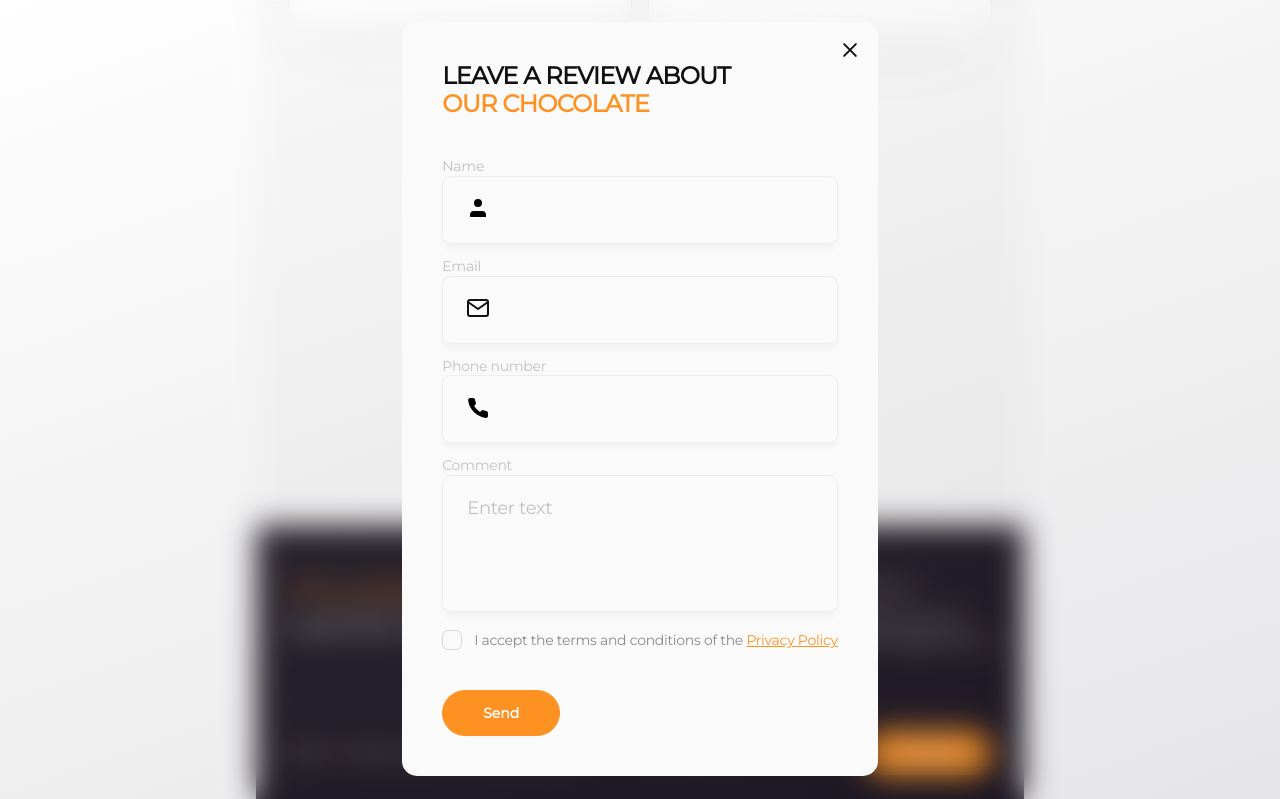
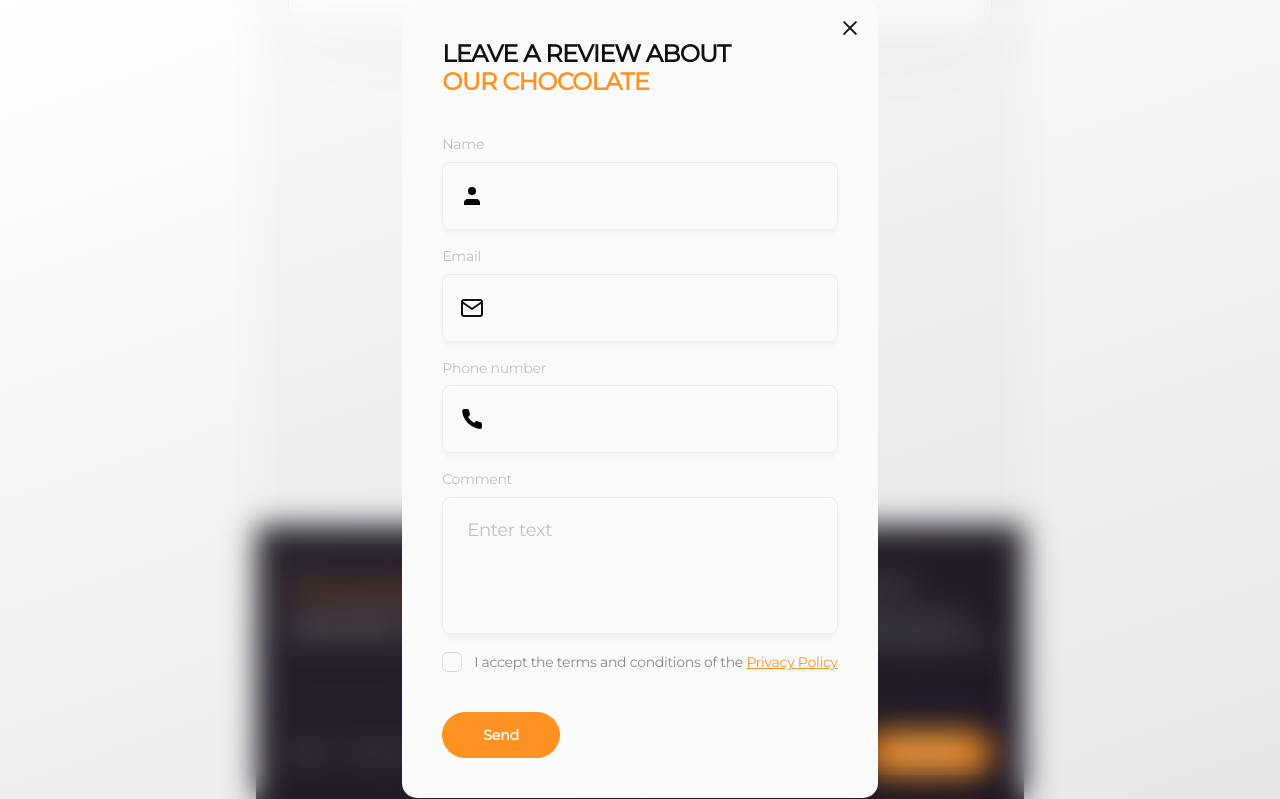
Before and after one commit to Spirit1408/test-site, a plain HTML site: page index.html in a window 1280 px wide. Both pictures are taken after a click on the button "Leave a review". Shown: the part 7333-8132 px from the top of the page. Drawn offline with nearby package versions, Linux system fonts and the light colour scheme.

Commit message:
Update minor fixes

```diff
--- a/css/styles.css
+++ b/css/styles.css
@@ -1060,41 +1060,19 @@ address {
     gap: 14px;
 }
 
-.form-field-item {
-    position: relative;
-}
-
-.form-icon {
-    width: 18px;
-    height: 18px;
-    position: absolute;
-    top: 50%;
-    left: 6%;
-    stroke: #111;
-    pointer-events: none;
-    transition: stroke 250ms cubic-bezier(0.4, 0, 0.2, 1),
-        fill 250ms cubic-bezier(0.4, 0, 0.2, 1);
-}
-
-.form-error {
-    width: 18px;
-    height: 18px;
-    position: absolute;
-    top: 50%;
-    right: 6%;
-    visibility: hidden;
-    opacity: 0;
-    transition: 250ms cubic-bezier(0.4, 0, 0.2, 1);
-}
-
 .field-item-label {
     font-size: 13px;
     color: rgba(64, 64, 64, 0.3);
-    margin-bottom: 4px;
+    display: flex;
+    flex-direction: column;
+    gap: 4px;
+}
+
+.field-item-input{
+    position: relative;
 }
 
 .form-input {
-    display: block;
     width: 100%;
     height: 46px;
     border: 1.5px solid rgba(17, 17, 17, 0.05);
@@ -1110,6 +1088,31 @@ address {
     color: #404040;
 }
 
+.form-icon {
+    width: 18px;
+    height: 18px;
+    position: absolute;
+    top: 50%;
+    left: 18px;
+    transform: translateY(-50%);
+    stroke: #111;
+    pointer-events: none;
+    transition: stroke 250ms cubic-bezier(0.4, 0, 0.2, 1),
+        fill 250ms cubic-bezier(0.4, 0, 0.2, 1);
+}
+
+.form-error {
+    width: 18px;
+    height: 18px;
+    position: absolute;
+    top: 50%;
+    right: 18px;
+    transform: translateY(-50%);
+    visibility: hidden;
+    opacity: 0;
+    transition: 250ms cubic-bezier(0.4, 0, 0.2, 1);
+}
+
 .field-item-label:hover,
 .field-item-label:active,
 .field-item-label:focus {
@@ -1564,28 +1567,29 @@ address {
         margin-bottom: 40px;
     }
 
+    .form-field-list{
+        gap: 18px;
+    }
+
+    .field-item-label {
+        font-size: 14px;
+        gap: 8px;
+    }
+
+    .form-input {
+        height: 68px;
+        padding: 22px 24px 22px 62px;
+        font-size: 18px;
+    }
+
     .form-error {
         width: 24px;
         height: 24px;
-        top: 45%;
     }
 
     .form-icon {
         width: 24px;
         height: 24px;
-        top: 45%;
-    }
-
-    .field-item-label {
-        font-size: 14px;
-        margin-bottom: 8px;
-    }
-
-    .form-input {
-        height: 68px;
-        padding: 22px 24px 22px 62px;
-        outline: none;
-        font-size: 18px;
     }
 
     .form-comment {
--- a/index.html
+++ b/index.html
@@ -1014,6 +1014,7 @@
                         <li class="form-field-item">
                             <label class="field-item-label">
                                 Name
+                                <div class="field-item-input">
                                     <input
                                         type="text"
                                         class="form-input"
@@ -1029,12 +1030,14 @@
                                         <use
                                             href="./images/icons.svg#icon-error"></use>
                                     </svg>
+                                </div>
                             </label>
                         </li>
 
                         <li class="form-field-item">
                             <label class="field-item-label">
                                 Email
+                                <div class="field-item-input">
                                     <input
                                         type="email"
                                         class="form-input"
@@ -1050,12 +1053,14 @@
                                         <use
                                             href="./images/icons.svg#icon-error"></use>
                                     </svg>
+                                </div>
                             </label>
                         </li>
 
                         <li class="form-field-item">
                             <label class="field-item-label">
                                 Phone number
+                                <div class="field-item-input">
                                     <input
                                         type="tel"
                                         class="form-input"
@@ -1070,6 +1075,7 @@
                                         <use
                                             href="./images/icons.svg#icon-error"></use>
                                     </svg>
+                                </div>
                             </label>
                         </li>
 
```
Lines whose indentation alone changed are shown as unchanged.
